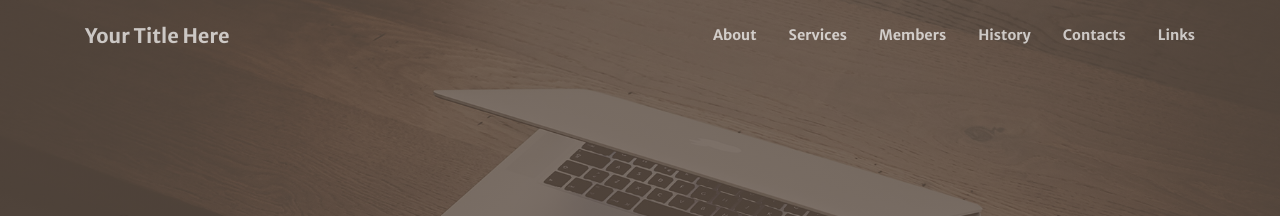
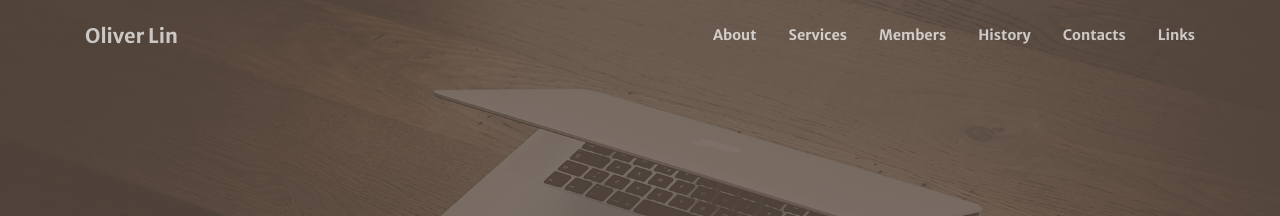
Before and after one commit to oliverlintl/oliverlintl.github.io, a Jekyll site: the page built from index.md, in a window 1280 px wide. Shown: the top 216 px of the page. Built offline with Jekyll 4.4.1, drawn with Linux system fonts in a browser that asks for light colours.

Commit message:
change title

```diff
--- a/_config.yml
+++ b/_config.yml
@@ -1,5 +1,5 @@
 # Site settings
-title: Your Title Here
+title: Oliver Lin
 description: > # this means to ignore newlines until "baseurl:"
 baseurl: "/creative-theme-jekyll-new/" # the subpath of your site, e.g. /blog/
 url: "" # the base hostname & protocol for your site
```
